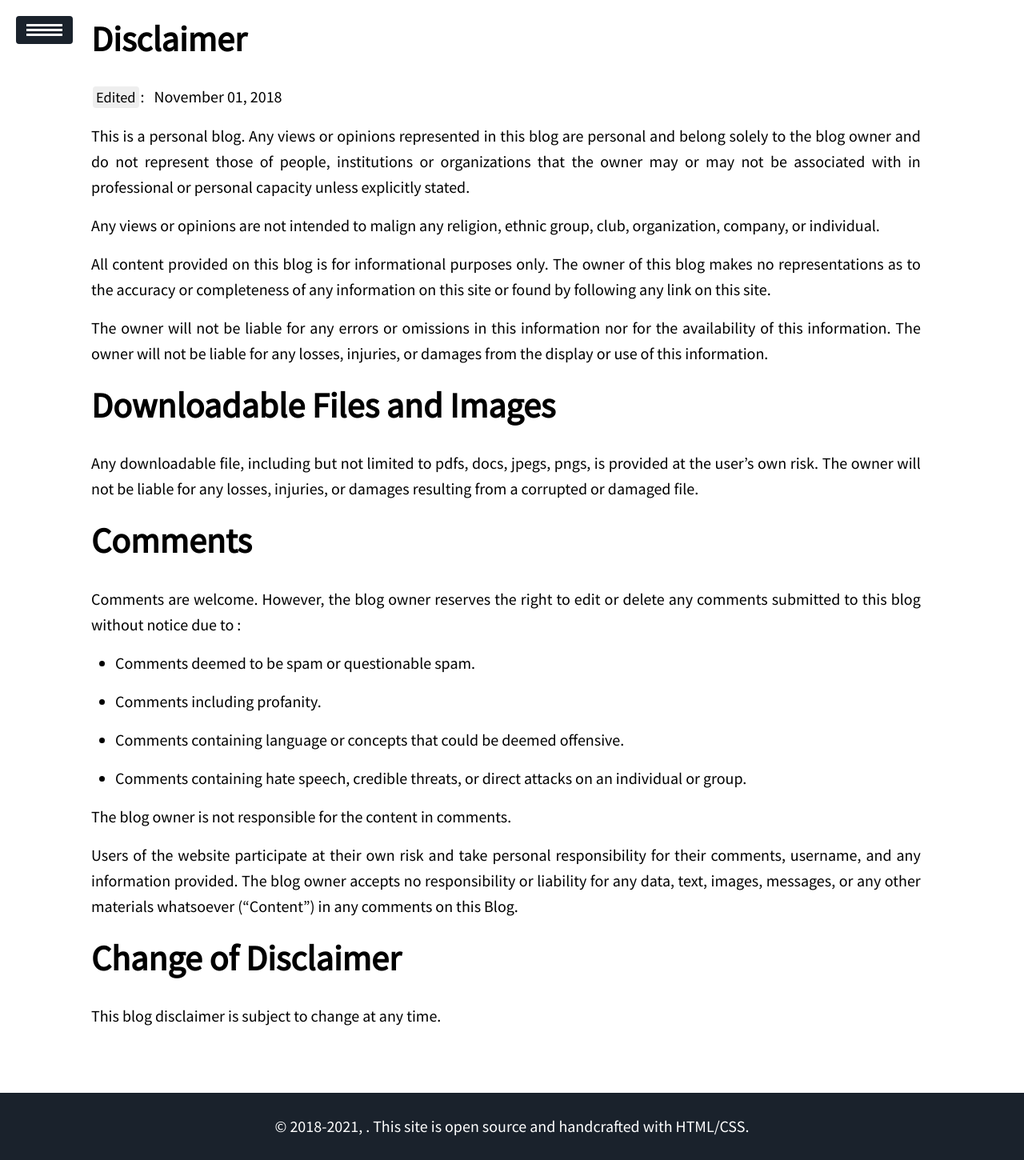
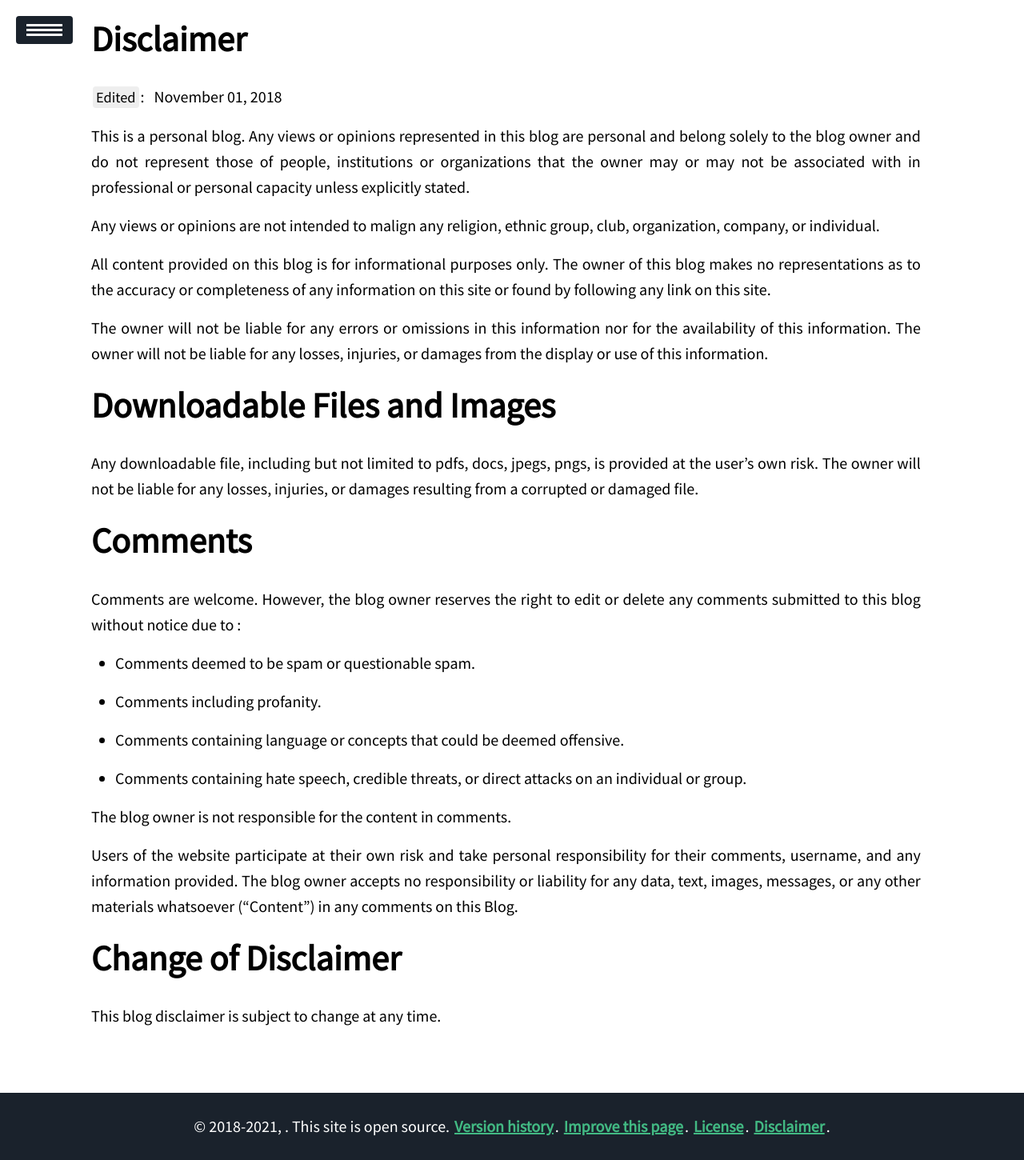
Before and after one commit to XinyiXiang/PersonalWebsiteXinyi, a Jekyll site: the page built from info/disclaimer.md, in a window 1280 px wide. Shown: the whole page at 80% size. Built offline with Jekyll 4.4.1, drawn with Linux system fonts in a browser that asks for light colours; nearby versions of some CDN libraries.

Commit message:
Update footer.html

```diff
--- a/_includes/footer.html
+++ b/_includes/footer.html
@@ -1,7 +1,11 @@
 <footer>
    <p style="margin-left: auto; margin-right: auto;">
-      &copy; {{ site.posts[-1].date | date: '%Y' }}-{{ site.time | date: '%Y' }}, {{ site.author.name }}. This site is open source and handcrafted with HTML/CSS.
+      &copy; {{ site.posts[-1].date | date: '%Y' }}-{{ site.time | date: '%Y' }}, {{ site.author.name }}. This site is open source. {% if page.edit %}<a href="https://github.com/{{site.github_username}}/{{site.github_username}}.github.io/commits/master/{{ page.path }}" > Version history</a>.{% endif %} <a href="https://github.com/{{site.github_username}}/{{site.github_username}}.github.io/edit/master/{{ page.path }}" target="_blank">Improve this page</a>. <a href="https://github.com/{{site.github_username}}/{{site.github_username}}.github.io/blob/master/LICENSE.md" target="_blank">License</a>. <a href="{{site.url}}{{site.baseurl}}/info/disclaimer" target="_blank">Disclaimer</a>.
    </p>
 </footer>
+      {% if include.analytics == false %}
+	   {% else %}
+   {% include clustrmap.html style="hiddenpng"%}
+	   {% endif %}
 
 <link rel="stylesheet" href="{{site.url}}{{site.baseurl}}/assets/css/footer.css" >
```
